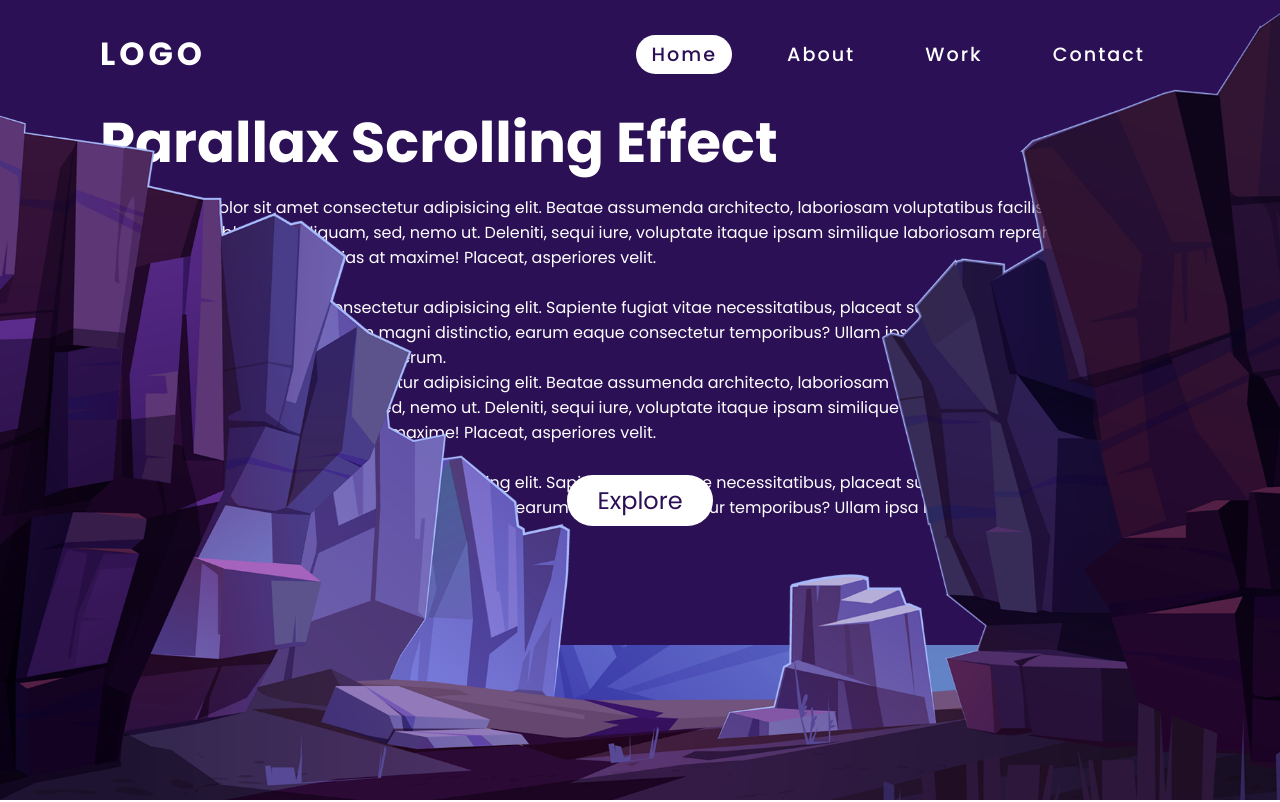
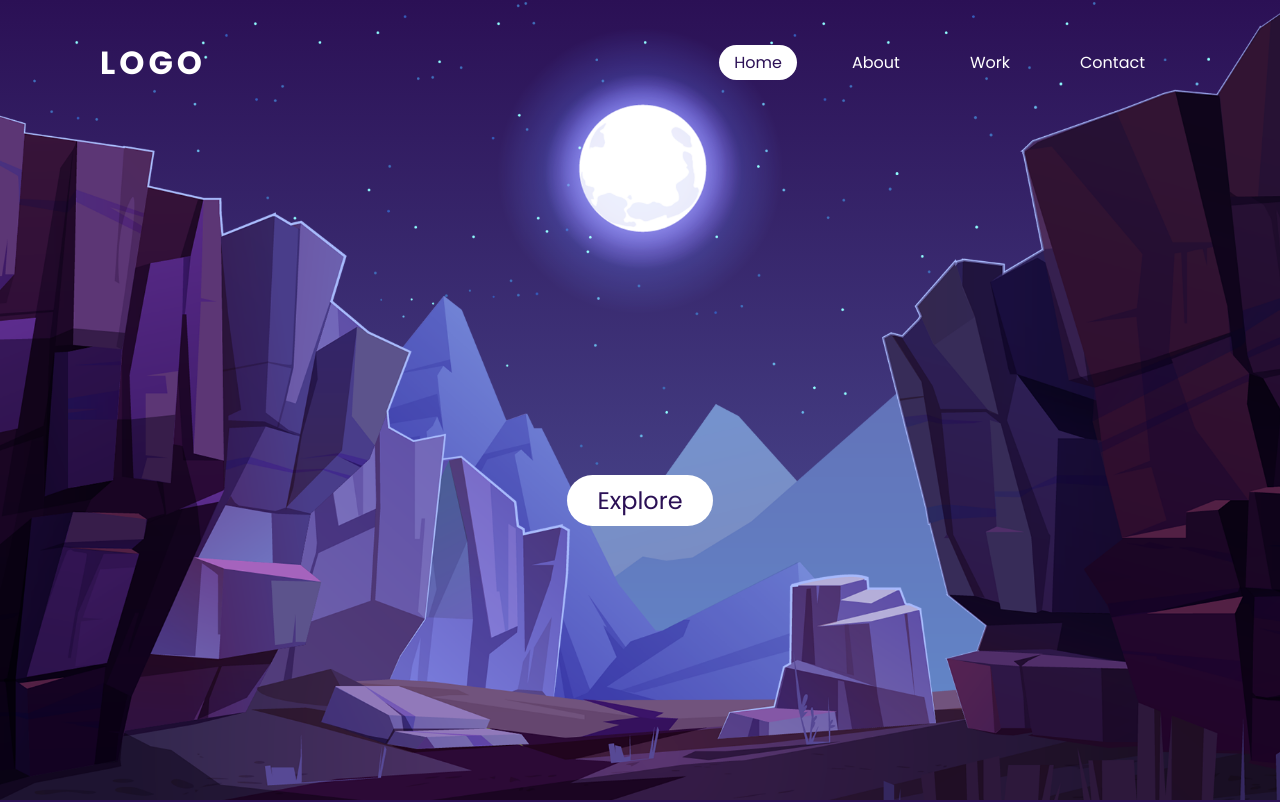
Before and after one commit to idk-mr4tyunjay/parallax-scrolling, a plain HTML site: page index.html in a window 1280 px wide. Shown: the top 802 px of the page. Drawn offline with Linux system fonts and the light colour scheme.

Commit message:
final commit

```diff
--- a/index.html
+++ b/index.html
@@ -44,14 +44,14 @@
         window.addEventListener('scroll', function(){
             let value = window.scrollY;
 
-            moon.style.top = value * 1.05 + '%';
-            stars.style.left = value * 0.25 + '%';
-            mountains_behind.style.top = value * 0.5 + '%';
-            mountains_front.style.top = value * 0 + '%';
+            moon.style.top = value * 1.05 + 'px';
+            stars.style.left = value * 0.25 + 'px';
+            mountains_behind.style.top = value * 0.5 + 'px';
+            mountains_front.style.top = value * 0 + 'px';
 
-            text.style.marginRight = value * 4 + '%';
-            text.style.marginTop = value * 1.5 + '%';
-            btn.style.marginTop = value * 1.5 + '%';
+            text.style.marginRight = value * 4 + 'px';
+            text.style.marginTop = value * 1.5 + 'px';
+            btn.style.marginTop = value * 1.5 + 'px';
             header.style.top = value * 0.5 + 'px';
 
         })
--- a/style.css
+++ b/style.css
@@ -44,16 +44,13 @@ header ul{
 
 header ul li{
     list-style: none;
-    margin: 0 20px;
+    margin: 20px;
 }
 
 header ul li a{
     color: #fff;
     padding:  6px 15px;
-    font-size: 1.2em;
-    font-weight: 500;
     text-decoration: none;
-    letter-spacing: 2px;
     border-radius: 20px;
 }
 
@@ -64,7 +61,7 @@ header ul li a.active{
 }
 
 section{
-    position: absolute;
+    position: relative;
     height: 100vh;
     width: 100%;
     padding: 100px;
```
